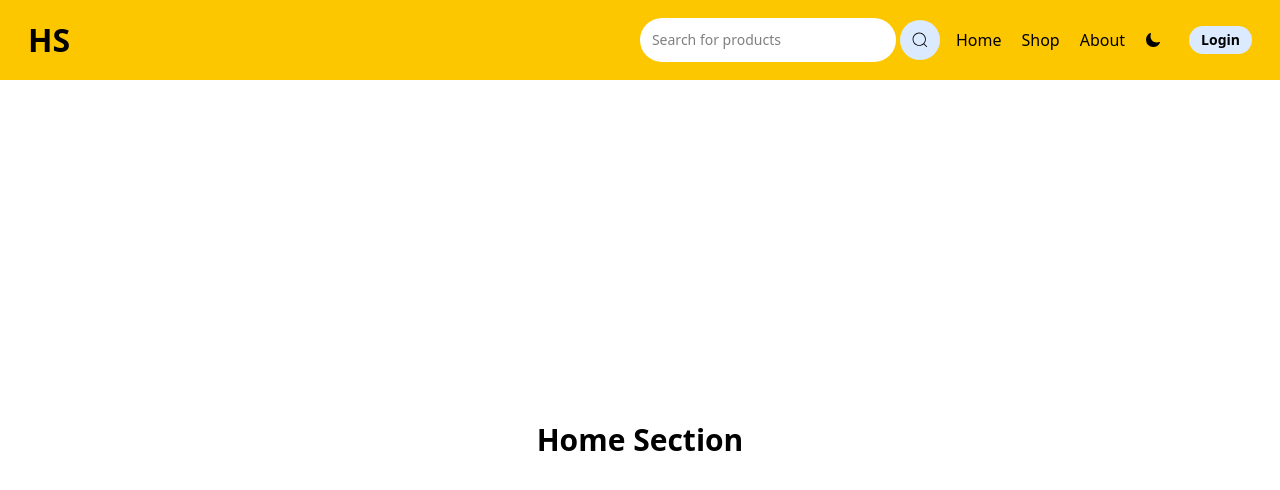
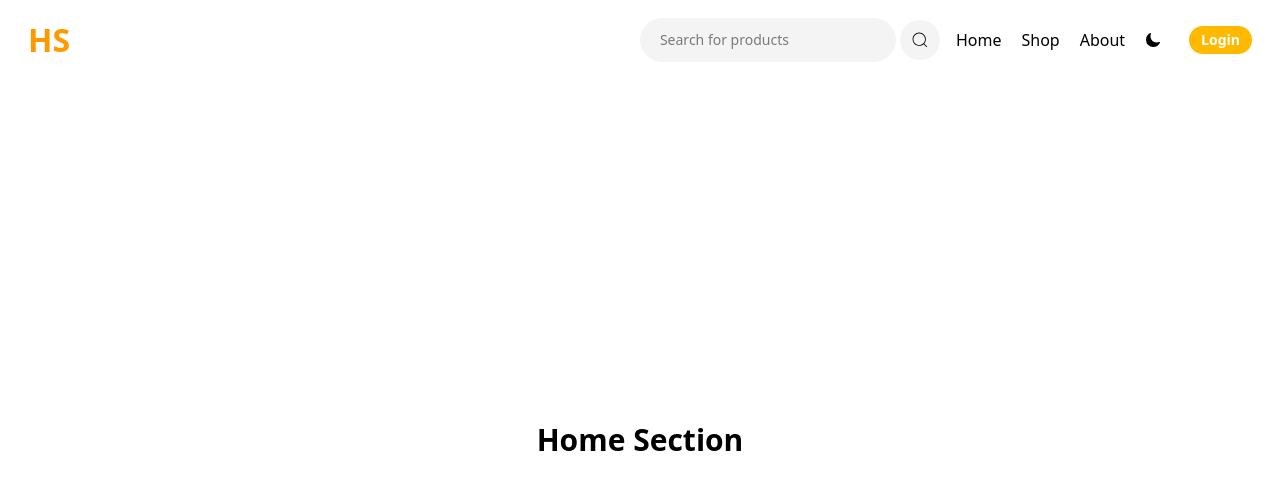
Before and after one commit to hrefabdullah/ecommerce-website, a React (Vite) app: page / in a window 1280 px wide. Shown: the top 490 px of the page. Built offline with nearby package versions, Linux system fonts and the light colour scheme.

Commit message:
improved color design

```diff
--- a/src/components/Navbar.jsx
+++ b/src/components/Navbar.jsx
@@ -19,18 +19,18 @@ const Navbar = () => {
   const mode = useSelector((state) => state.darkMode.value)
 
   return (
-    <div className='z-10 w-[100%] min-w-[350px] h-[10vh] min-h-[70px] bg-yellow-400 grid grid-cols-2 px-7 py-1'>
+    <div className={`z-10 w-[100%] min-w-[350px] h-[10vh] min-h-[70px] ${mode ? 'bg-[#101010]' : 'bg-white'} grid grid-cols-2 px-7 py-1`}>
 
-      <h1 className='text-[2rem] font-bold self-center'>HS</h1>
+      <h1 className='text-amber-500 text-[2rem] font-bold self-center'>HS</h1>
 
       <div className='flex items-center gap-4 justify-self-end'>
 
         <div className='flex items-center gap-1 justify-self-center '>
 
-          <input className='bg-white rounded-3xl w-[20vw] p-3 text-sm hidden sm:inline' placeholder='Search for products' type="text" name="search" id="itemSerach" />
+          <input className='bg-zinc-100 rounded-3xl w-[20vw] p-3 px-5 text-sm hidden sm:inline' placeholder='Search for products' type="text" name="search" id="itemSerach" />
 
           <button onclick>
-            <CiSearch className='w-10 h-10 bg-blue-100 rounded-full p-2.5' />
+            <CiSearch className='w-10 h-10 bg-zinc-100 rounded-full p-2.5' />
           </button>
 
         </div>
@@ -43,33 +43,33 @@ const Navbar = () => {
           <button onClick={() => dispatch(day())}><IoMoon /></button>
         </ul>
         <NavLink className='hidden' to={'/cart'} >
-          <IoCart className='w-10 h-10 bg-blue-100 p-2.5 rounded-full' />
+          <IoCart className='w-10 h-10 bg-zinc-100 p-2.5 rounded-full' />
         </NavLink >
-        <button className='bg-blue-100 px-3 py-1 rounded-3xl text-sm md:text-md font-semibold'>Login</button>
+        <button className='bg-amber-400 px-3 py-1 rounded-3xl text-sm text-white md:text-md font-semibold'>Login</button>
         <button onClick={() => dispatch(menuOn())} className='lg:hidden'>
-          <CiMenuKebab className='h-6 w-6' />
+          <CiMenuKebab className='text-amber-400 h-6 w-6' />
         </button>
-        <div className={`${menu ? 'absolute' : 'hidden'} lg:hidden bg-yellow-400 w-[50vw] md:w-[30vw] h-[90vh] min-h-[80vh] z-1 top-[10vh] right-0`}>
+        <div className={`${menu ? 'absolute' : 'hidden'} lg:hidden ${mode ? 'bg-[#101010] text-white' : 'bg-white'} w-[50vw] md:w-[30vw] h-[90vh] min-h-[80vh] z-1 top-[10vh] right-0`}>
           <ul className='p-5 gap-2 flex flex-col md:text-xl font-normal text-left text-md '>
             <NavLink to={'/'} className='hover:font-semibold flex items-center gap-2'>
-              <MdHomeFilled />
+              <MdHomeFilled className='text-amber-400' />
               <h1>Home</h1>
             </NavLink>
             <NavLink to={'/shop'} className='hover:font-semibold flex items-center gap-2'>
-              <FaBagShopping className='h-4' />
+              <FaBagShopping className='h-5 text-amber-400' />
               <h1>Store</h1>
             </NavLink>
             <NavLink to={'/about'} className='hover:font-semibold flex items-center gap-2'>
-              <AiFillInfoCircle />
+              <AiFillInfoCircle className='text-amber-400' />
               <h1>About us</h1>
             </NavLink>
-            <NavLink className='flex items-center gap-2' to={'/cart'} >
-              <IoCart />
+            <NavLink className='flex items-center gap-2 hover:font-semibold' to={'/cart'} >
+              <IoCart className='text-amber-400' />
               <h1>Your cart</h1>
             </NavLink >
-            <button className='flex items-center gap-2' onClick={() => dispatch(day())}>
-              {mode ? <MdSunny /> : <IoMoon />}
-              <h1><span>{mode ? 'Light' : 'Dark'}</span> mode</h1>
+            <button className='flex items-center gap-2 ' onClick={() => dispatch(day())}>
+              {mode ? <MdSunny className='text-amber-400' /> : <IoMoon className='text-amber-400' />}
+              <h1 className='hover:font-semibold'><span>{mode ? 'Light' : 'Dark'}</span> mode</h1>
             </button>
           </ul>
         </div>
```
